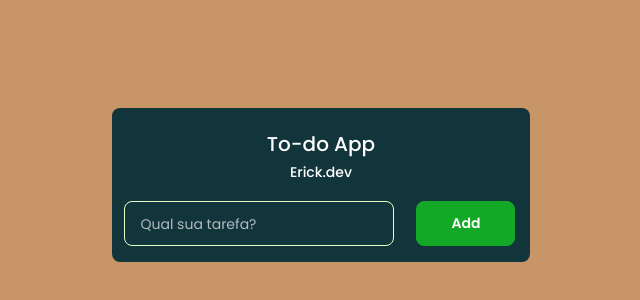
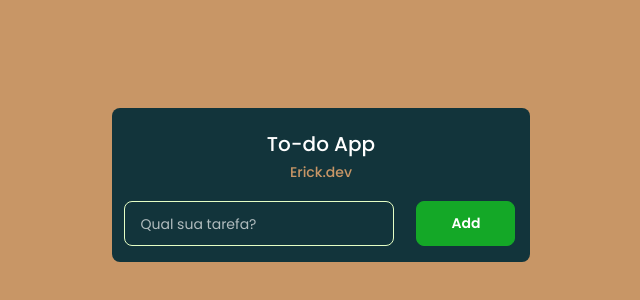
Before and after one commit to itseriqq/todoapp-react, a React (Create React App) app in the folder project/: page / in a window 1280 px wide. Shown: the part 84-384 px from the top of the page, without its empty margins (319-959 px from the left). Built offline with nearby package versions, Linux system fonts and the light colour scheme.

Commit message:
anchor to erick.dev has the same color as the background

```diff
--- a/project/src/styles.css
+++ b/project/src/styles.css
@@ -171,7 +171,7 @@ h1 {
 .link, h2 {
     font-size: 14px;
     text-decoration: none;
-    color: #fff;
+    color: #c89666;
     margin-bottom: 10px;
 }
 
```
